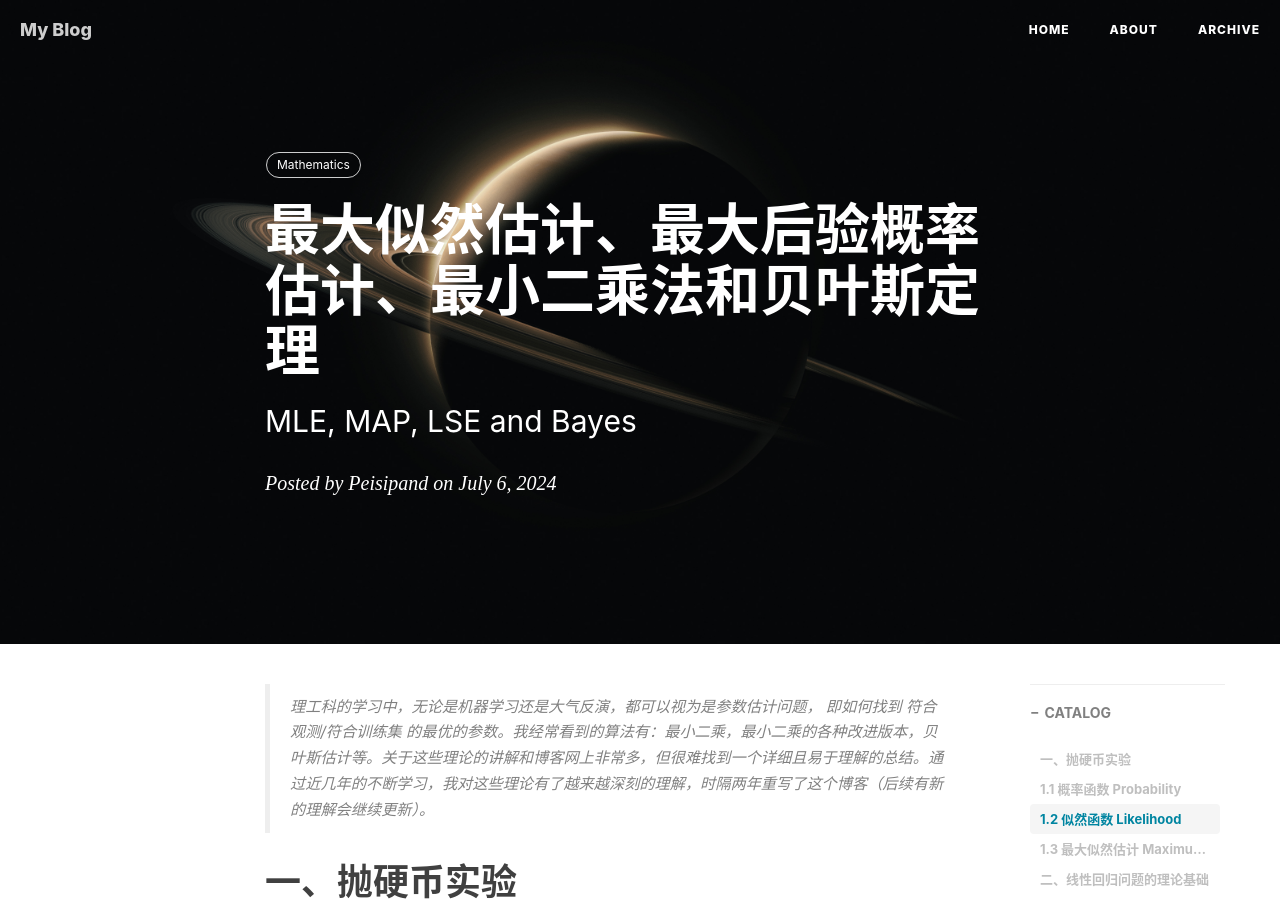
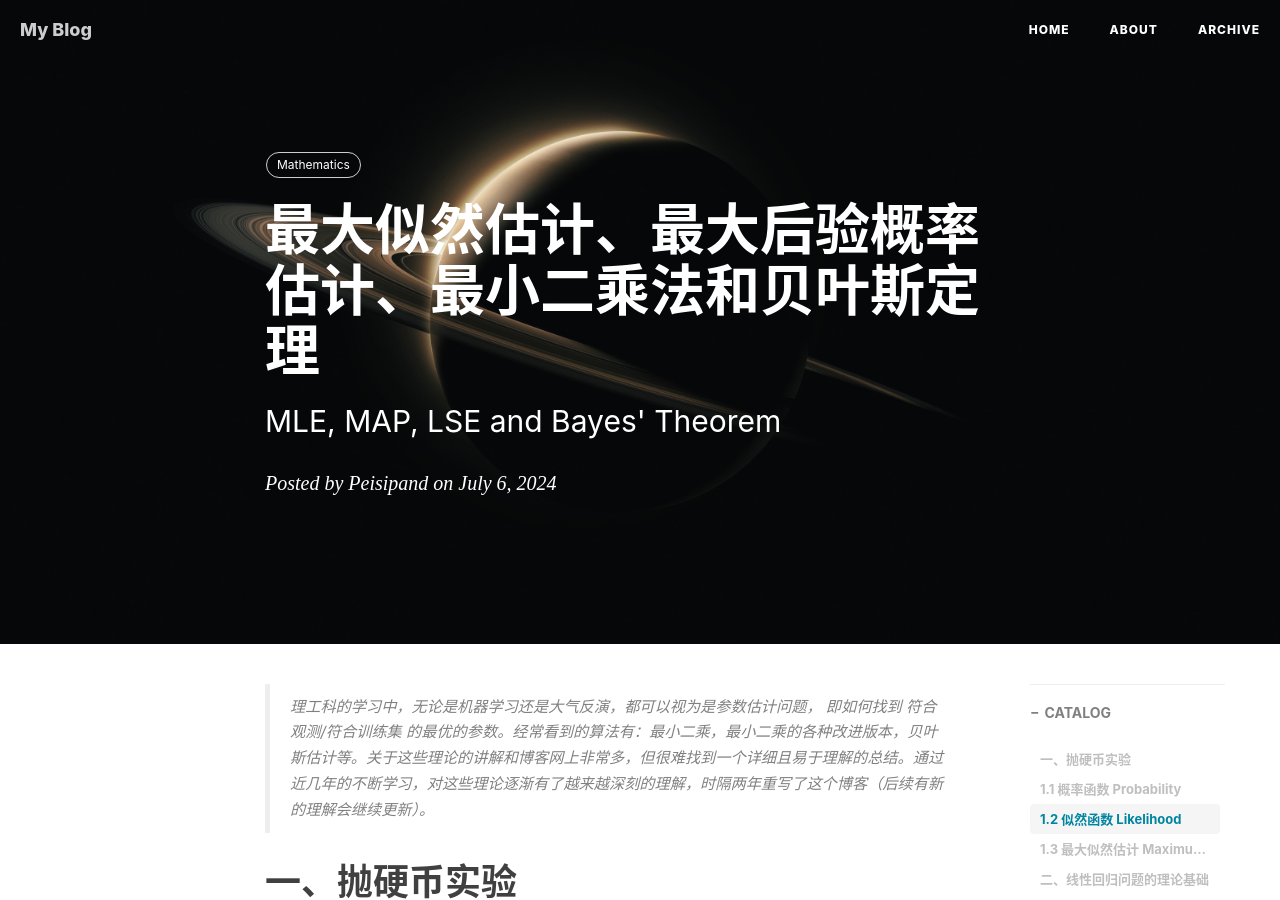
Before and after one commit to peisipand/peisipand.github.io, a Jekyll site: the page built from _posts/2022-04-21-Mathematics_MLE_MAP_LSM_Bayes.md, in a window 1280 px wide and 900 px high. Built offline with Jekyll 4.4.1, drawn with Linux system fonts in a browser that asks for light colours; nearby versions of some CDN libraries; formulas are drawn with MathJax 3; comment, search, counter and statistics services are not loaded; some of the changed text lies outside the part shown.

Commit message:
240705 post bayes

```diff
--- a/_posts/2022-04-21-Mathematics_MLE_MAP_LSM_Bayes.md
+++ b/_posts/2022-04-21-Mathematics_MLE_MAP_LSM_Bayes.md
@@ -1,7 +1,7 @@
 ---
 layout:     post
 title:      最大似然估计、最大后验概率估计、最小二乘法和贝叶斯定理
-subtitle:   MLE, MAP, LSE and Bayes
+subtitle:   MLE, MAP, LSE and Bayes' Theorem
 date:       2024-07-06
 author:     Peisipand
 header-img: img/wallhaven-dg3opm.jpg
@@ -10,7 +10,7 @@ tags:
     - Mathematics
 ---
 
-> 理工科的学习中，无论是机器学习还是大气反演，都可以视为是参数估计问题， 即如何找到 符合观测/符合训练集 的最优的参数。我经常看到的算法有：最小二乘，最小二乘的各种改进版本，贝叶斯估计等。关于这些理论的讲解和博客网上非常多，但很难找到一个详细且易于理解的总结。通过近几年的不断学习，我对这些理论有了越来越深刻的理解，时隔两年重写了这个博客（后续有新的理解会继续更新）。
+> 理工科的学习中，无论是机器学习还是大气反演，都可以视为是参数估计问题， 即如何找到 符合观测/符合训练集 的最优的参数。经常看到的算法有：最小二乘，最小二乘的各种改进版本，贝叶斯估计等。关于这些理论的讲解和博客网上非常多，但很难找到一个详细且易于理解的总结。通过近几年的不断学习，对这些理论逐渐有了越来越深刻的理解，时隔两年重写了这个博客（后续有新的理解会继续更新）。
 
 # 一、抛硬币实验
 
@@ -299,7 +299,7 @@ $$
 
 [一文搞懂极大似然估计 - 知乎 (zhihu.com)](https://zhuanlan.zhihu.com/p/26614750)
 
-[最大似然估计 | 鲁老师 (lulaoshi.info)](https://lulaoshi.info/deep-learning/linear-model/maximum-likelihood-estimation.html)
+[最大似然估计，鲁老师 (lulaoshi.info)](https://lulaoshi.info/deep-learning/linear-model/maximum-likelihood-estimation.html)
 
 [详解最大似然估计（MLE）、最大后验概率估计（MAP），以及贝叶斯公式的理解-CSDN博客](https://blog.csdn.net/u011508640/article/details/72815981)
 
```
